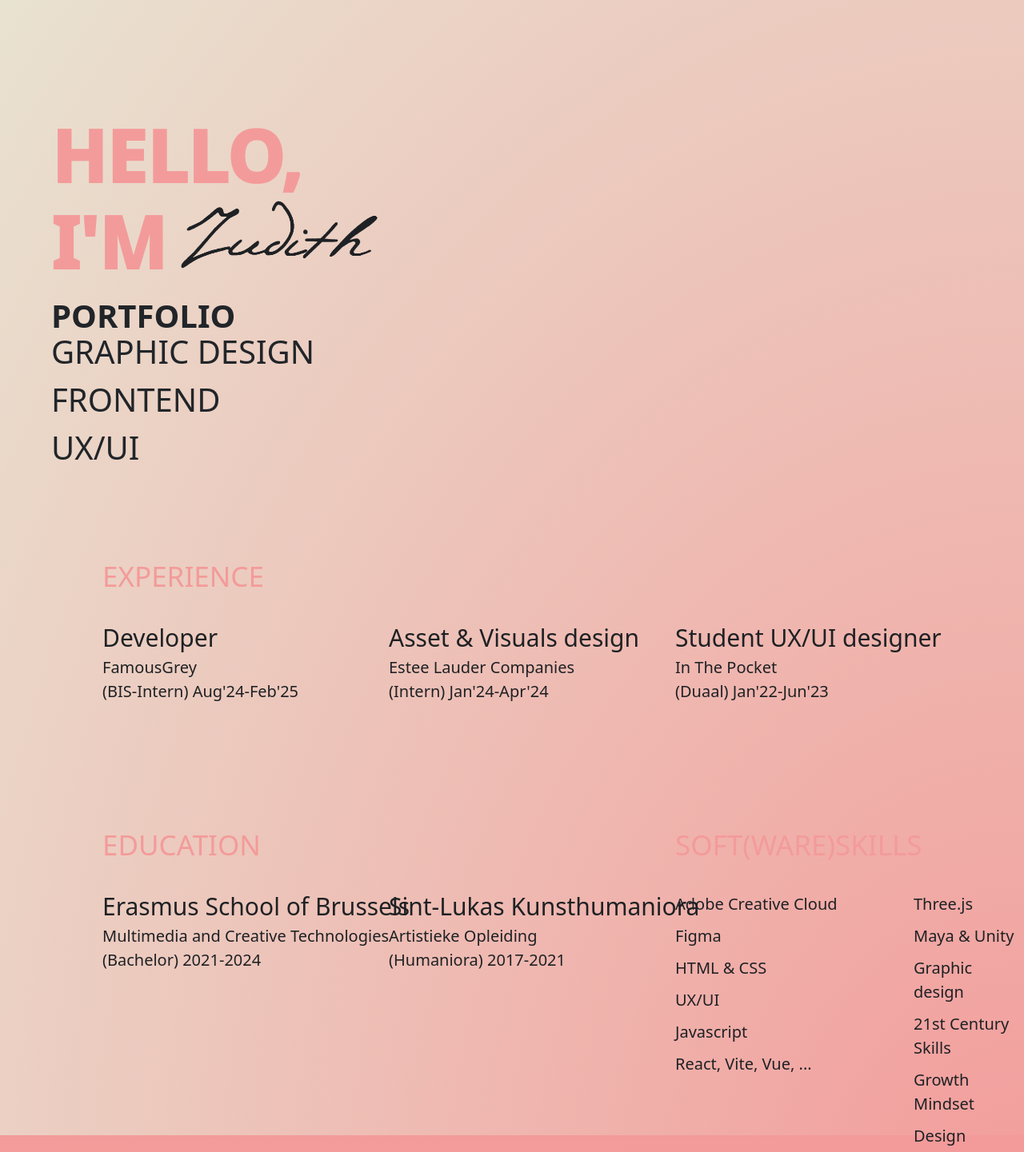
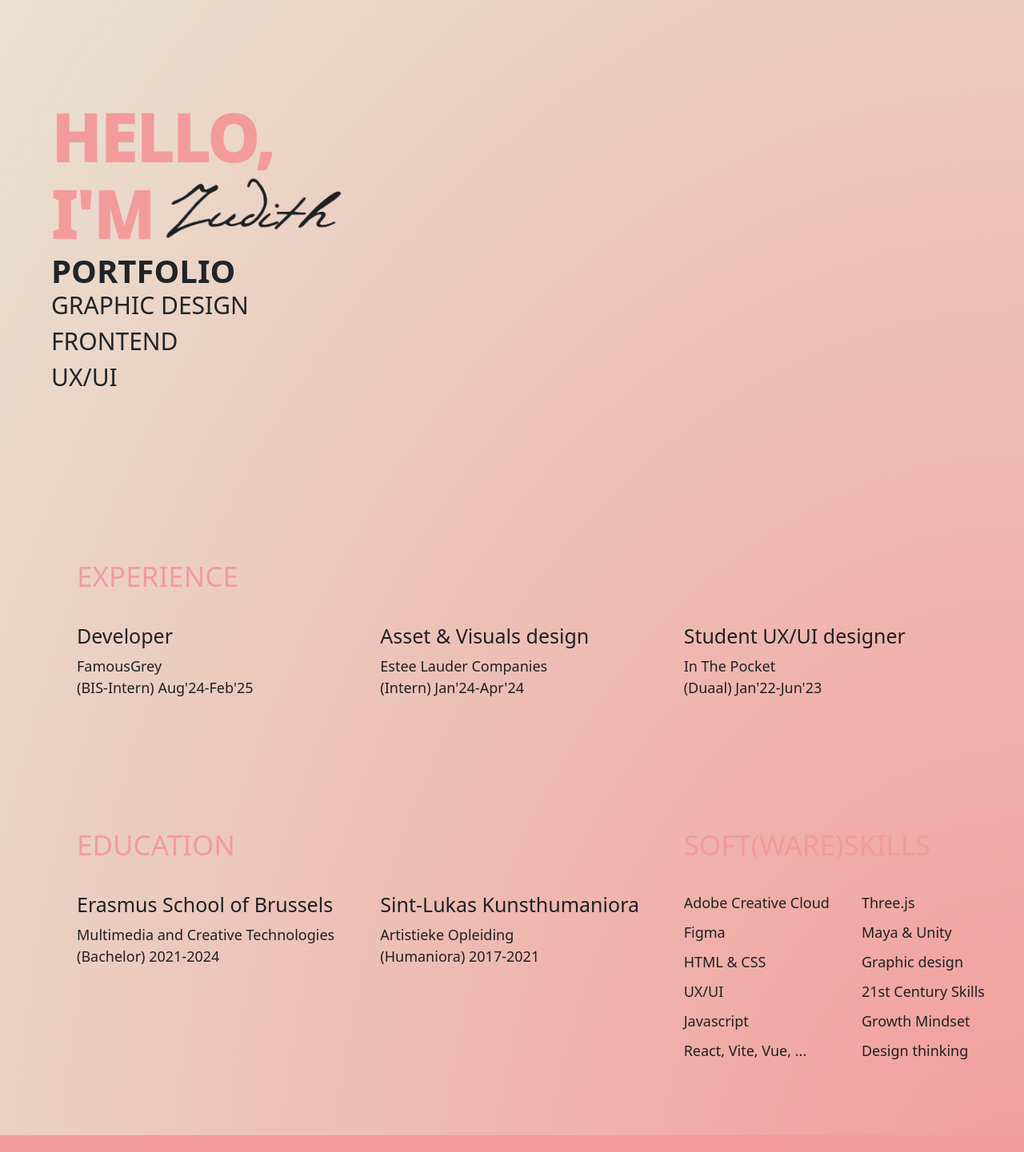
Before and after one commit to JudithBosmans/portfolio, a React (Create React App) app: page / in a window 1280 px wide. Shown: the part 180-1621 px from the top of the page at 80% size. Built offline with nearby package versions, Linux system fonts and the light colour scheme.

Commit message:
Made experiences, projects responsive

```diff
--- a/src/components/Creative.js
+++ b/src/components/Creative.js
@@ -1,4 +1,4 @@
-import React, { useState } from "react";
+import React, { useState, useEffect } from "react";
 import { motion, AnimatePresence } from "framer-motion";
 import "../styles/Creative.css";
 
@@ -10,6 +10,10 @@ const Creative = () => {
   const { creativeWork } = data;
   const navigate = useNavigate();
   const [selectedItem, setSelectedItem] = useState(null);
+
+  useEffect(() => {
+    window.scrollTo(0, 0);
+  }, []);
 
   const openModal = (section, imageSrc) => {
     const imageObj = section.images.find(
@@ -30,12 +34,14 @@ const Creative = () => {
   };
 
   const scrollToSection = (sectionId) => {
+    if (sectionId) {
       navigate("/");
       setTimeout(() => {
         document
           .getElementById(sectionId)
           ?.scrollIntoView({ behavior: "smooth" });
       }, 100);
+    }
   };
 
   const container = {
--- a/src/styles/sectionOne.css
+++ b/src/styles/sectionOne.css
@@ -208,8 +208,8 @@ html {
   .title {
     position: absolute;
     left: 5%;
-    top: 50%;
-    font-size: 65px;
+    top: 45%;
+    font-size: 55px;
 
     width: min-content;
     height: min-content;
@@ -250,6 +250,7 @@ html {
   .littleTitle {
     font-weight: 300;
     top: 750px;
+    font-size: 30px;
     position: absolute;
   }
 }
@@ -291,8 +292,8 @@ html {
   .title {
     position: absolute;
     left: 5%;
-    top: 40%;
-    font-size: 90px;
+    top: 38%;
+    font-size: 80px;
 
     width: min-content;
     height: min-content;
@@ -317,7 +318,7 @@ html {
   /*** undertitle ***/
 
   .undertitle {
-    bottom: 120%;
+    bottom: 127%;
     font-size: 40px;
     left: 5%;
     text-align: left;
@@ -333,14 +334,13 @@ html {
 
   .portfolio {
     font-weight: bold;
-    top: 705px;
     position: absolute;
   }
 
   .littleTitle {
     font-weight: 300;
-    top: 750px;
     position: absolute;
+    margin-top: 5px;
   }
 }
 
--- a/src/styles/sectionThree.css
+++ b/src/styles/sectionThree.css
@@ -79,7 +79,7 @@ a.linkProjects {
 .hoverText {
   /*TITLE*/
   position: absolute;
-  bottom: 34%;
+  bottom: 36%;
   left: 0%;
   transform: translateX(-50%);
   width: 100%;
@@ -91,7 +91,7 @@ a.linkProjects {
   opacity: 0;
   transition: opacity 0.5s ease, transform 0.5s ease;
   color: #e8e6d4;
-  font-size: 30px;
+  font-size: 20px;
   font-weight: 600;
 }
 
@@ -108,7 +108,7 @@ a.linkProjects {
   opacity: 0;
   transition: opacity 0.5s ease, transform 0.5s ease;
   color: #e8e6d4;
-  font-size: 20px;
+  font-size: 15px;
   font-weight: 400;
 }
 
--- a/src/styles/sectionTwo.css
+++ b/src/styles/sectionTwo.css
@@ -30,7 +30,8 @@ html {
   .experiencesContainer {
     display: grid;
     grid-template-columns: repeat(3, 1fr);
-    grid-template-rows: repeat(4, 1fr);
+    /* grid-template-rows: repeat(4, 1fr); */
+    grid-template-rows: repeat(6, 1fr);
     grid-column-gap: 50px;
     grid-row-gap: 50px;
 
@@ -147,8 +148,9 @@ html {
 
     margin: 0 auto;
     max-width: 100%;
-    width: 80%;
+    width: 85%;
     height: 80vh;
+    right: 10%;
   }
 
   /****
@@ -193,7 +195,7 @@ html {
   .titleEducation {
     position: absolute;
     color: #1e2124;
-    font-size: 30px;
+    font-size: 25px;
     font-weight: 400;
   }
 
@@ -216,7 +218,7 @@ html {
   .skillsText {
     position: absolute;
     color: #1e2124;
-    font-size: 20px;
+    font-size: 18px;
   }
 
   .textExperience1,
@@ -239,6 +241,6 @@ html {
   }
 
   .skill2 {
-    margin-left: 70px;
+    margin-left: 20px;
   }
 }
```
Lines whose indentation alone changed are shown as unchanged.
